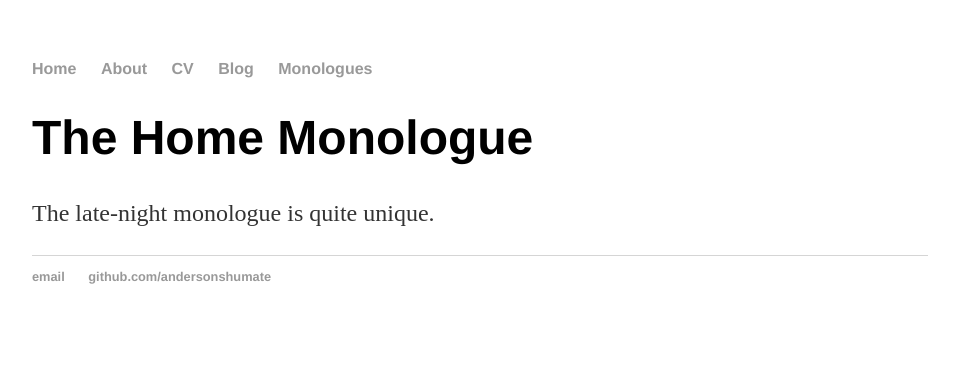
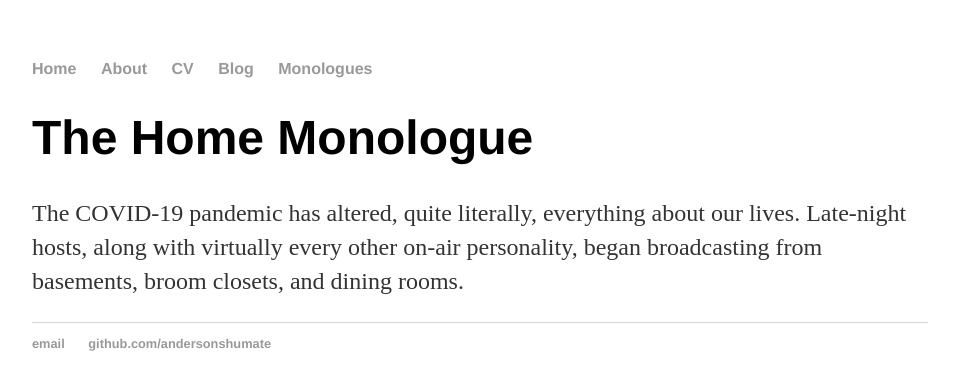
Before and after one commit to andersonshumate/andersonshumate.github.io, a Jekyll site: the page built from monologues/types/thehomemonologue/index.html, in a window 1280 px wide. Shown: the top 390 px of the page, without its empty margins (160-1119 px from the left). Built offline with Jekyll 4.4.1, drawn with Linux system fonts in a browser that asks for light colours.

Commit message:
Update index.html

```diff
--- a/monologues/types/thehomemonologue/index.html
+++ b/monologues/types/thehomemonologue/index.html
@@ -5,6 +5,9 @@ title: The Home Monologue
 <div class="blurb">
 	<h1>The Home Monologue</h1>
 
-	<p>The late-night monologue is quite unique. </p>
+	<p>The COVID-19 pandemic has altered, quite literally, everything about our lives. Late-night hosts, along with virtually every other
+	on-air personality, began broadcasting from basements, broom closets, and dining rooms.</p>
+
+
 
 </div><!-- /.blurb -->
```
